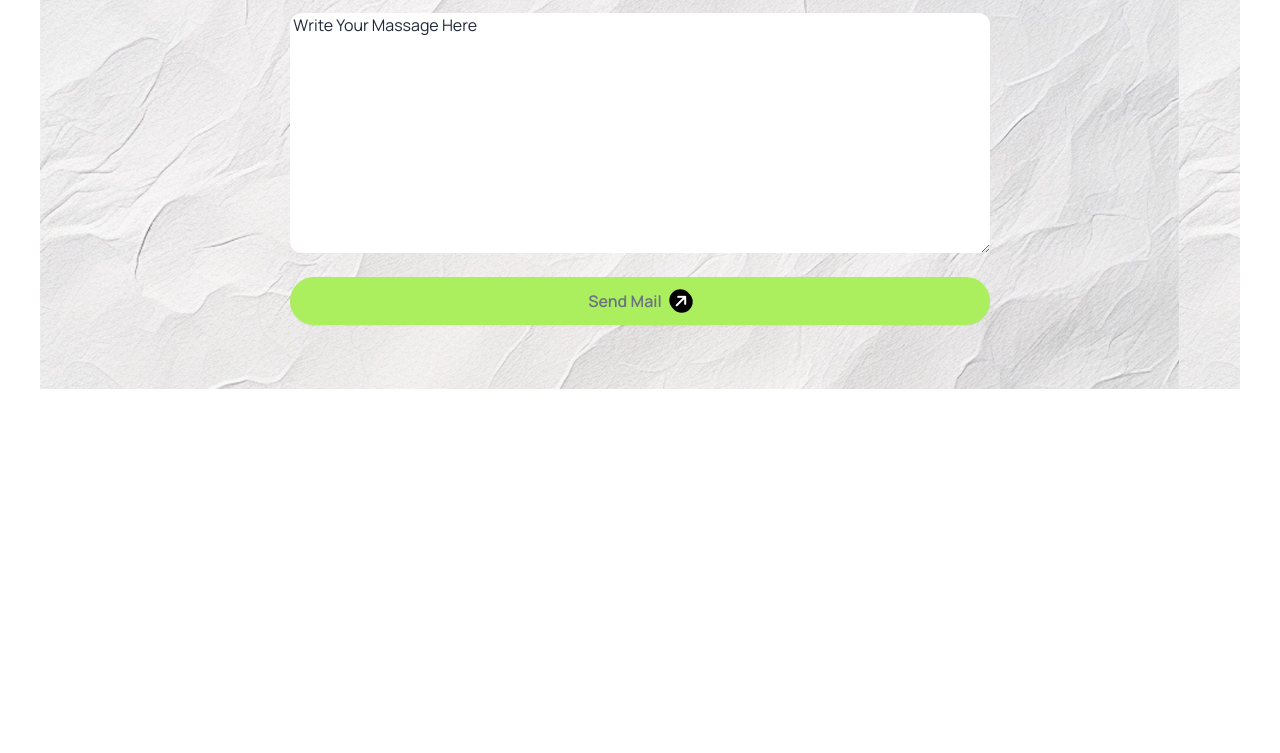
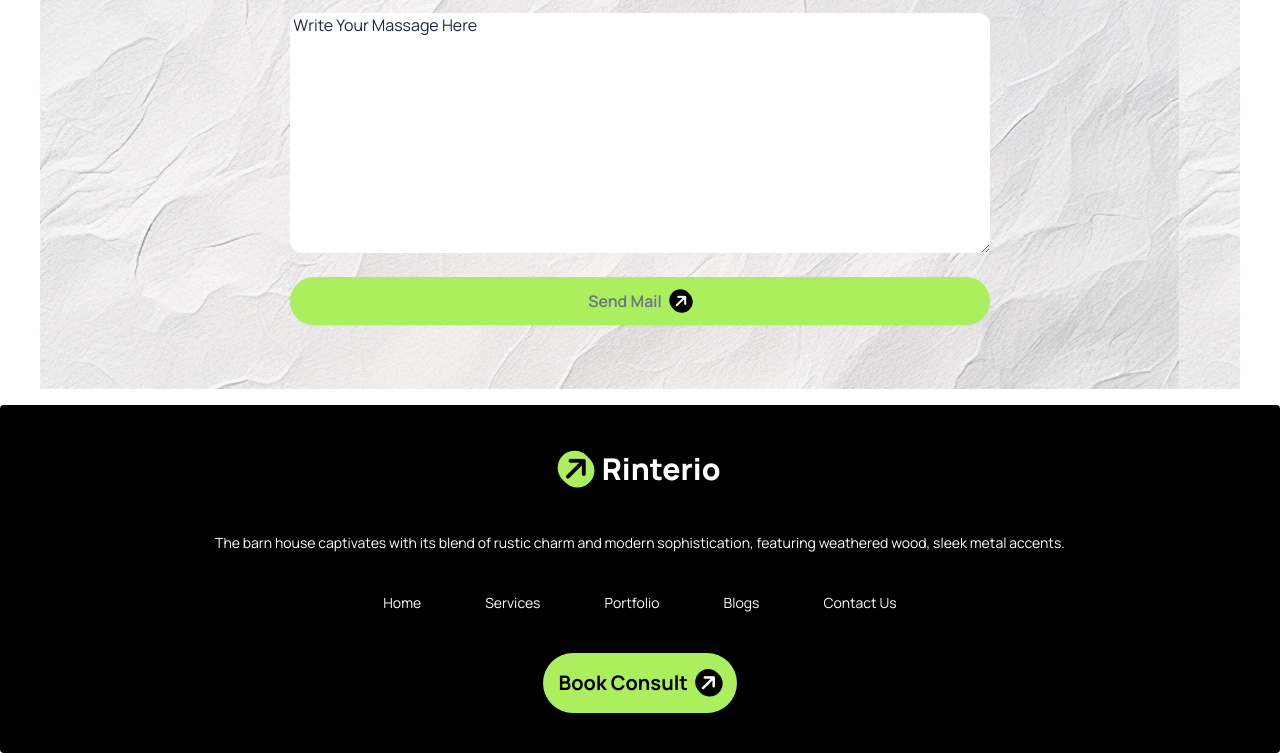
Before and after one commit to Elias537/assignment-3, a plain HTML site: page index.html in a window 1280 px wide. Shown: the part 4440-5193 px from the top of the page. Before the commit the page ends 4829 px from the top, so only its background shows below. Drawn offline with nearby package versions, Linux system fonts and the light colour scheme.

Commit message:
added footer

```diff
--- a/index.html
+++ b/index.html
@@ -454,7 +454,27 @@
 
       </main>
 
+      <footer class="footer footer-center bg-black text-base-content text-white rounded p-10 mt-2 md:mt-4">
 
+        <div class="nav-start">
+          <a class="btn btn-ghost text-3xl font-extrabold"><i
+              class="fa-solid fa-arrow-right -rotate-45 bg-btn-bg text-black p-1 rounded-full"></i> Rinterio</a>
+        </div>
+        <aside>
+          <p>The barn house captivates with its blend of rustic charm and modern sophistication, featuring weathered wood, sleek metal accents.</p>
+        </aside>
+        <nav class="grid md:grid-flow-col md:gap-16">
+          <a class="link link-hover">Home</a>
+          <a class="link link-hover">Services</a>
+          <a class="link link-hover">Portfolio</a>
+          <a class="link link-hover">Blogs</a>
+          <a class="link link-hover">Contact Us</a>
+        </nav>
+        <button class="flex bg-btn-bg text-black lg:text-xl text-lg font-bold lg:p-4 p-2 rounded-full">Book Consult <i
+          class="fa-solid fa-arrow-right -rotate-45 bg-black text-white p-1 rounded-full"></i></button>
+    </div>
+
+      </footer>
 
 </body>
 
```
